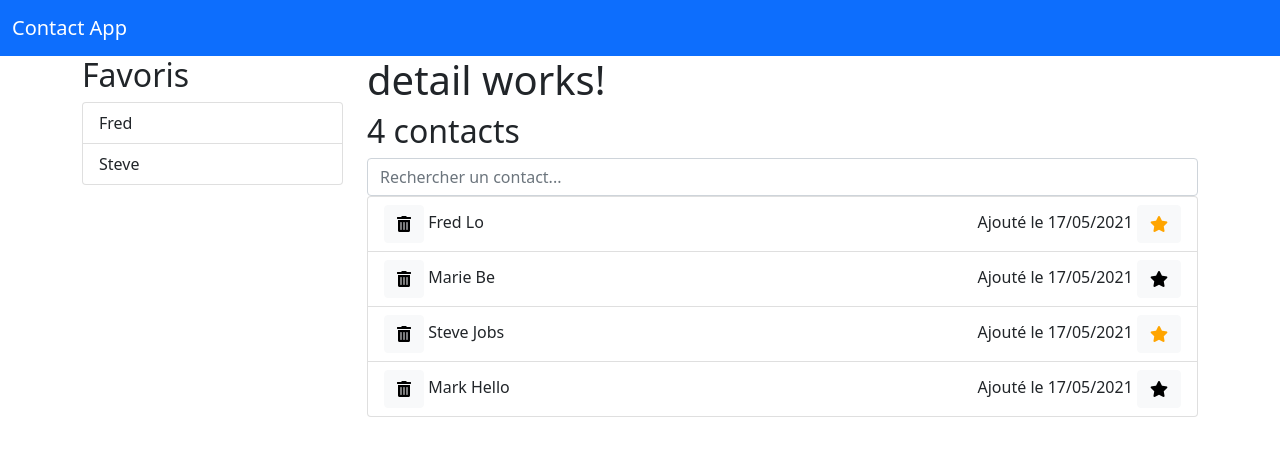
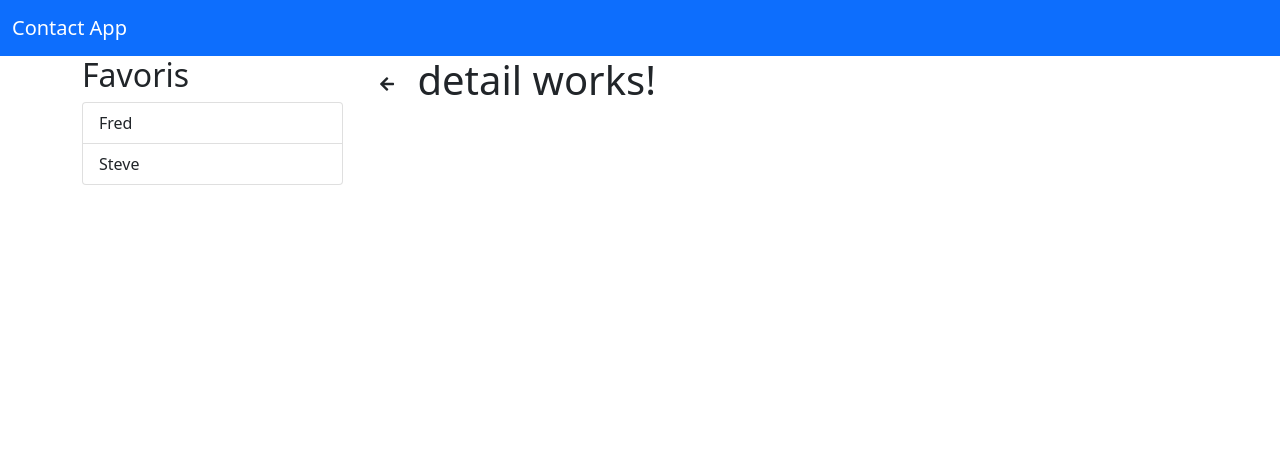
Before and after one commit to NumericFactory/wf3-contact-app, an Angular app: page /detail in a window 1280 px wide. Before the commit this address led to /. Shown: the top 456 px of the page. Built offline with nearby package versions, Linux system fonts and the light colour scheme.

Commit message:
mise à jour

```diff
--- a/src/app/app-routing.module.ts
+++ b/src/app/app-routing.module.ts
@@ -1,7 +1,12 @@
 import { NgModule } from '@angular/core';
 import { RouterModule, Routes } from '@angular/router';
+import { DetailComponent } from './detail/detail.component';
+import { ListComponent } from './list/list.component';
 
-const routes: Routes = [];
+const routes: Routes = [
+  { path: '', component: ListComponent },
+  { path: 'detail', component: DetailComponent }
+];
 
 @NgModule({
   imports: [RouterModule.forRoot(routes)],
--- a/src/app/app.component.html
+++ b/src/app/app.component.html
@@ -15,8 +15,10 @@
 
       <div class="col-12 col-md-9">
          <!-- list  -->
-         <app-detail></app-detail>
-         <app-list></app-list>
+         <!-- <app-detail></app-detail>
+         <app-list></app-list> -->
+
+         <!-- le router outlet se charge d'afficher le bon component selon l'url -->
+         <router-outlet></router-outlet>
       </div>
    </div>
-</div>
--- a/src/app/detail/detail.component.html
+++ b/src/app/detail/detail.component.html
@@ -1 +1,6 @@
-<h1>detail works!</h1>
+<h1>
+   <button routerLink="/" class="btn">
+      <i class="fas fa-arrow-left"></i>
+   </button>
+   detail works!
+</h1>
--- a/src/app/list/list.component.html
+++ b/src/app/list/list.component.html
@@ -6,7 +6,7 @@
 
 <!-- liste -->
 <ul class="list-group">
-   <li class="list-group-item d-flex justify-content-between" *ngFor="let contact of contacts">
+   <li routerLink="detail" class="list-group-item d-flex justify-content-between" *ngFor="let contact of contacts">
       <!-- bloc de gauche -->
       <span>
          <button (click)="deleteContact(contact)" class="btn btn-light">
```
